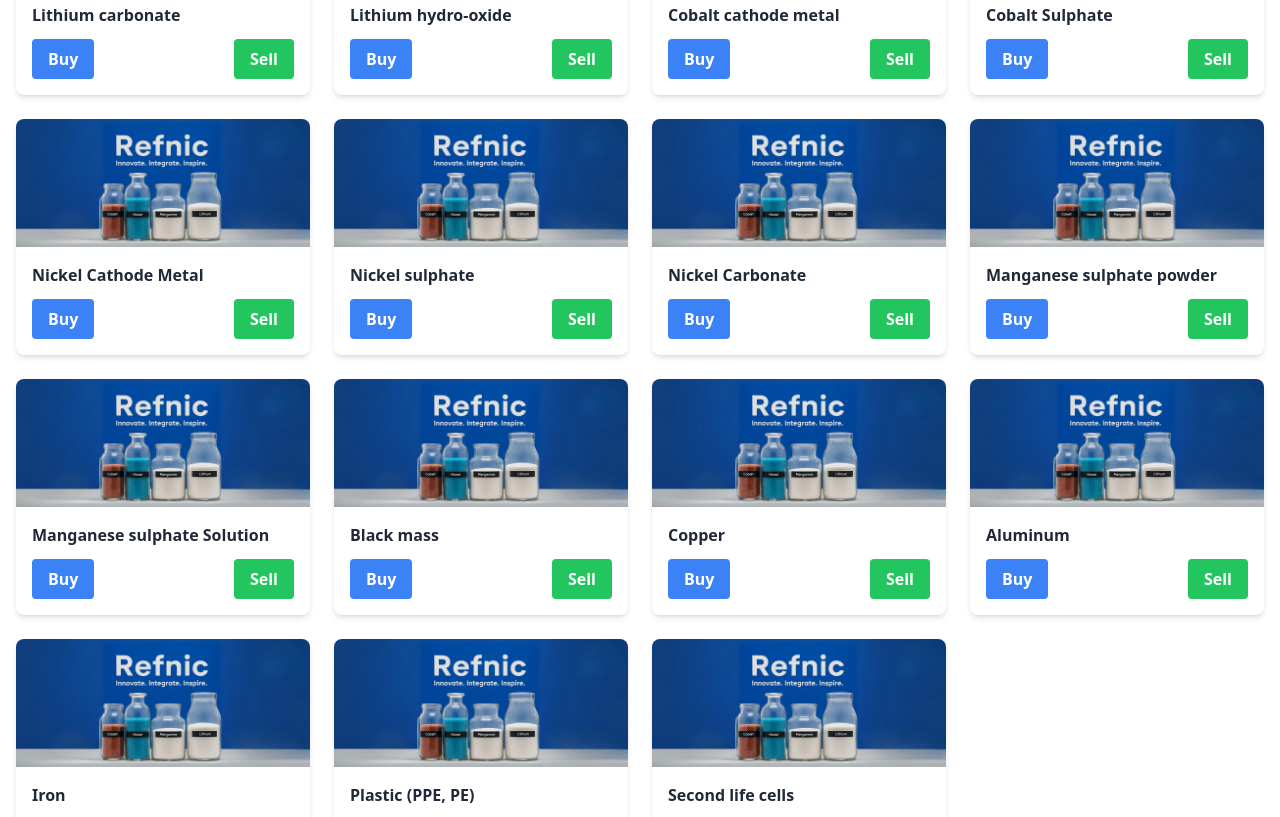
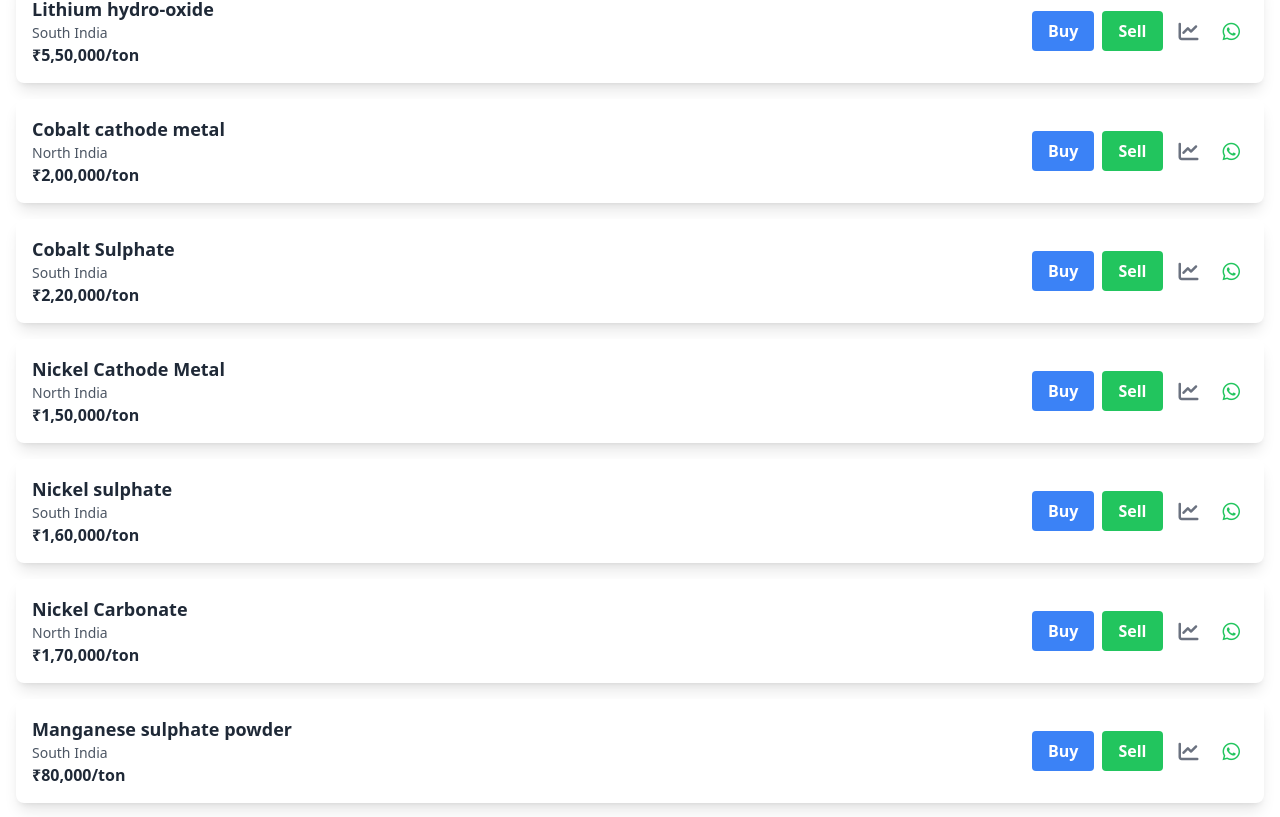
Before and after one commit to Zetrance-tech/refnic, a React (Vite) app: page /trade in a window 1280 px wide. Shown: the part 783-1600 px from the top of the page. Built offline with nearby package versions, Linux system fonts and the light colour scheme.

Commit message:
New trade page

```diff
--- a/index.html
+++ b/index.html
@@ -13,6 +13,7 @@
     <meta property="og:description" content="Pioneer in lithium-ion battery recycling with turnkey solutions and consulting services across India." />
     <meta property="og:type" content="website" />
     <meta property="og:url" content="https://refnic.com" />
+    <link rel="stylesheet" href="https://cdnjs.cloudflare.com/ajax/libs/font-awesome/6.0.0-beta3/css/all.min.css" />
 
     <!-- Structured Data -->
     <script type="application/ld+json">
--- /dev/null
+++ b/src/components/Commodities.tsx
@@ -0,0 +1,60 @@
+import React from 'react';
+
+interface Commodity {
+  name: string;
+  image: string;
+}
+
+const commodities: Commodity[] = [
+  { name: 'Lithium carbonate', image: '/assets/img/1.png' },
+  { name: 'Lithium hydro-oxide', image: '/assets/img/2.png' },
+  { name: 'Cobalt cathode metal', image: '/assets/img/3.png' },
+  { name: 'Cobalt Sulphate', image: '/assets/img/4.png' },
+];
+
+interface CommoditiesProps {
+  openModal: (type: 'buy' | 'sell', mineral: string) => void;
+}
+
+const Commodities: React.FC<CommoditiesProps> = ({ openModal }) => {
+  return (
+    <div className="bg-gray-50 py-12">
+      <div className="container mx-auto px-4 sm:px-6 lg:px-8">
+        <div className="text-center mb-12">
+          <h2 className="text-3xl md:text-4xl font-bold text-gray-800">
+            Commodities We Trade
+          </h2>
+        </div>
+        <div className="grid grid-cols-1 sm:grid-cols-2 md:grid-cols-4 gap-8">
+          {commodities.map((commodity) => (
+            <div
+              key={commodity.name}
+              className="bg-white rounded-xl shadow-lg hover:shadow-2xl transform hover:-translate-y-1 transition-all duration-300 ease-in-out flex flex-col overflow-hidden"
+            >
+              <img src={commodity.image} alt={commodity.name} className="w-full h-48 object-cover rounded-t-xl"/>
+              <div className="p-6 flex flex-col flex-grow">
+                <h3 className="text-lg font-bold text-gray-900 mb-4">{commodity.name}</h3>
+                <div className="mt-auto flex space-x-4">
+                  <button
+                    onClick={() => openModal('buy', commodity.name)}
+                    className="flex-1 bg-blue-600 text-white font-semibold py-2 px-4 rounded-lg hover:bg-blue-700 focus:outline-none focus:ring-2 focus:ring-offset-2 focus:ring-blue-500 transition-colors duration-300"
+                  >
+                    Buy
+                  </button>
+                  <button
+                    onClick={() => openModal('sell', commodity.name)}
+                    className="flex-1 bg-green-600 text-white font-semibold py-2 px-4 rounded-lg hover:bg-green-700 focus:outline-none focus:ring-2 focus:ring-offset-2 focus:ring-green-500 transition-colors duration-300"
+                  >
+                    Sell
+                  </button>
+                </div>
+              </div>
+            </div>
+          ))}
+        </div>
+      </div>
+    </div>
+  );
+};
+
+export default Commodities;
--- a/src/pages/BlackMassCalculator.tsx
+++ b/src/pages/BlackMassCalculator.tsx
@@ -54,7 +54,7 @@ const BlackMassCalculator: React.FC = () => {
         <div className="max-w-4xl mx-auto bg-white p-8 rounded-lg shadow-lg">
           <div className="mb-6">
             <label htmlFor="commodity-select" className="block text-lg font-medium text-gray-700 mb-2">
-              Select a Mineral
+              Select a Base Mineral
             </label>
             <select
               id="commodity-select"
--- a/src/pages/Pricing.tsx
+++ b/src/pages/Pricing.tsx
@@ -1,7 +1,9 @@
 import React, { useState } from 'react';
 import { LineChart, Line, XAxis, YAxis, CartesianGrid, Tooltip, Legend, ResponsiveContainer } from 'recharts';
+import { useNavigate } from 'react-router-dom';
 
 const Pricing: React.FC = () => {
+  const navigate = useNavigate();
   const [searchQuery, setSearchQuery] = useState('');
   const [currency, setCurrency] = useState('USD');
 
@@ -286,6 +288,14 @@ const Pricing: React.FC = () => {
                     <Line type="monotone" dataKey="uv" stroke="#8884d8" activeDot={{ r: 8 }} />
                   </LineChart>
                 </ResponsiveContainer>
+                <div className="flex justify-center mt-4">
+                  <button
+                    onClick={() => navigate('/trade')}
+                    className="bg-indigo-600 hover:bg-indigo-700 text-white font-bold py-2 px-6 rounded-full"
+                  >
+                    Buy/Sell
+                  </button>
+                </div>
             </div>
             ))}
         </div>
--- a/src/pages/Trade.tsx
+++ b/src/pages/Trade.tsx
@@ -1,13 +1,74 @@
 import React, { useState } from 'react';
+import { useNavigate } from 'react-router-dom';
 
 const Trade: React.FC = () => {
+  const navigate = useNavigate();
   const [showModal, setShowModal] = useState(false);
   const [modalType, setModalType] = useState<'buy' | 'sell' | null>(null);
   const [searchQuery, setSearchQuery] = useState('');
+  const [formData, setFormData] = useState({
+    name: '',
+    contact: '',
+    email: '',
+    company: '',
+    location: '',
+    mineral: '',
+    quantity: '',
+  });
 
-  const openModal = (type: 'buy' | 'sell') => {
+  const handleInputChange = (e: React.ChangeEvent<HTMLInputElement | HTMLSelectElement>) => {
+    const { id, value } = e.target;
+    setFormData((prevData) => ({
+      ...prevData,
+      [id]: value,
+    }));
+  };
+
+  const handleSubmit = async (e: React.FormEvent) => {
+    e.preventDefault();
+    const scriptURL = 'https://script.google.com/macros/s/AKfycbwyS538D-5c69FIrufTsSYknokmmA2ctH6LktkDctKgqIWps0Hq_mgz_lmcWCfIpS6H/exec';
+
+    const values = [
+      new Date().toLocaleString(),
+      modalType,
+      formData.name,
+      formData.contact,
+      formData.email,
+      formData.company,
+      formData.location,
+      formData.mineral,
+      formData.quantity,
+    ];
+
+    try {
+      await fetch(scriptURL, {
+        method: 'POST',
+        body: JSON.stringify({ values }),
+        headers: {
+          'Content-Type': 'text/plain;charset=utf-8',
+        },
+        mode: 'no-cors'
+      });
+      alert('Form submitted successfully!');
+      closeModal();
+    } catch (error) {
+      console.error('Error!', error);
+      alert('There was an error submitting the form.');
+    }
+  };
+
+  const openModal = (type: 'buy' | 'sell', mineral: string) => {
     setModalType(type);
     setShowModal(true);
+    setFormData({
+      name: '',
+      contact: '',
+      email: '',
+      company: '',
+      location: '',
+      quantity: '',
+      mineral: mineral,
+    });
   };
 
   const closeModal = () => {
@@ -16,25 +77,25 @@ const Trade: React.FC = () => {
   };
 
   const commodities = [
-    'Lithium carbonate',
-    'Lithium hydro-oxide',
-    'Cobalt cathode metal',
-    'Cobalt Sulphate',
-    'Nickel Cathode Metal',
-    'Nickel sulphate',
-    'Nickel Carbonate',
-    'Manganese sulphate powder',
-    'Manganese sulphate Solution',
-    'Black mass',
-    'Copper',
-    'Aluminum',
-    'Iron',
-    'Plastic (PPE, PE)',
-    'Second life cells',
+    { name: 'Lithium carbonate', location: 'North India', price: '₹5,00,000/ton' },
+    { name: 'Lithium hydro-oxide', location: 'South India', price: '₹5,50,000/ton' },
+    { name: 'Cobalt cathode metal', location: 'North India', price: '₹2,00,000/ton' },
+    { name: 'Cobalt Sulphate', location: 'South India', price: '₹2,20,000/ton' },
+    { name: 'Nickel Cathode Metal', location: 'North India', price: '₹1,50,000/ton' },
+    { name: 'Nickel sulphate', location: 'South India', price: '₹1,60,000/ton' },
+    { name: 'Nickel Carbonate', location: 'North India', price: '₹1,70,000/ton' },
+    { name: 'Manganese sulphate powder', location: 'South India', price: '₹80,000/ton' },
+    { name: 'Manganese sulphate Solution', location: 'South India', price: '₹85,000/ton' },
+    { name: 'Black mass', location: 'North India', price: '₹1,20,000/ton' },
+    { name: 'Copper', location: 'South India', price: '₹7,00,000/ton' },
+    { name: 'Aluminum', location: 'West India', price: '₹2,00,000/ton' },
+    { name: 'Iron', location: 'East India', price: '₹40,000/ton' },
+    { name: 'Plastic (PPE, PE)', location: 'West India', price: '₹50,000/ton' },
+    { name: 'Second life cells', location: 'North India', price: '₹3,00,000/ton' },
   ];
 
   const filteredCommodities = commodities.filter((item) =>
-    item.toLowerCase().includes(searchQuery.toLowerCase())
+    item.name.toLowerCase().includes(searchQuery.toLowerCase())
   );
 
   return (
@@ -72,26 +133,33 @@ const Trade: React.FC = () => {
 
         <div className="mt-12">
           <h2 className="text-2xl font-bold mb-6 text-center">Commodities We Trade</h2>
-            <div className="grid grid-cols-1 sm:grid-cols-2 lg:grid-cols-4 gap-6">
+          <div className="space-y-4">
             {filteredCommodities.map((item, index) => (
-                <div key={index} className="bg-white rounded-lg shadow-md hover:shadow-lg transition-shadow duration-300 overflow-hidden">
-                <img src="/assets/img/10.png" alt={item} className="w-full h-32 object-cover"/>
-                <div className="p-4">
-                    <p className="text-base font-semibold text-gray-800 mb-3">{item}</p>
-                    <div className="flex justify-between">
+              <div key={index} className="bg-white rounded-lg shadow-lg p-4 flex flex-col sm:flex-row justify-between items-center">
+                <div className="flex-1 mb-4 sm:mb-0">
+                  <p className="text-lg font-semibold text-gray-800">{item.name}</p>
+                  <p className="text-sm text-gray-600">{item.location}</p>
+                  <p className="text-md font-bold text-gray-800">{item.price}</p>
+                </div>
+                <div className="flex items-center space-x-2">
                   <button
-                        onClick={() => openModal('buy')}
+                    onClick={() => openModal('buy', item.name)}
                     className="bg-blue-500 hover:bg-blue-700 text-white font-bold py-2 px-4 rounded"
                   >
                     Buy
                   </button>
                   <button
-                        onClick={() => openModal('sell')}
+                    onClick={() => openModal('sell', item.name)}
                     className="bg-green-500 hover:bg-green-700 text-white font-bold py-2 px-4 rounded"
                   >
                     Sell
                   </button>
-                    </div>
+                  <button onClick={() => navigate('/pricing')} className="text-gray-500 hover:text-gray-700 p-2">
+                    <i className="fas fa-chart-line fa-lg"></i>
+                  </button>
+                  <a href={`https://wa.me/+91-7417333936?text=Hi,%20I%20am%20interested%20in%20${item.name}`} target="_blank" rel="noopener noreferrer" className="text-green-500 hover:text-green-700 p-2">
+                    <i className="fab fa-whatsapp fa-lg"></i>
+                  </a>
                 </div>
               </div>
             ))}
@@ -102,7 +170,7 @@ const Trade: React.FC = () => {
             <div className="fixed inset-0 bg-gray-600 bg-opacity-50 overflow-y-auto h-full w-full flex items-center justify-center z-[600]">
             <div className="bg-white p-8 rounded-lg shadow-xl w-full max-w-2xl">
                 <h2 className="text-2xl font-bold mb-4">{modalType === 'buy' ? 'Buy Mineral' : 'Sell Mineral'}</h2>
-                <form>
+                <form onSubmit={handleSubmit}>
                 <div className="grid grid-cols-1 md:grid-cols-2 gap-4">
                     <div className="mb-4">
                     <label className="block text-gray-700 text-sm font-bold mb-2" htmlFor="name">
@@ -113,6 +181,8 @@ const Trade: React.FC = () => {
                         id="name"
                         type="text"
                         placeholder="Your Name"
+                        value={formData.name}
+                        onChange={handleInputChange}
                     />
                     </div>
                     <div className="mb-4">
@@ -124,6 +194,8 @@ const Trade: React.FC = () => {
                         id="contact"
                         type="text"
                         placeholder="Contact Number"
+                        value={formData.contact}
+                        onChange={handleInputChange}
                     />
                     </div>
                     <div className="mb-4">
@@ -135,6 +207,8 @@ const Trade: React.FC = () => {
                         id="email"
                         type="email"
                         placeholder="Your Email"
+                        value={formData.email}
+                        onChange={handleInputChange}
                     />
                     </div>
                     <div className="mb-4">
@@ -146,6 +220,8 @@ const Trade: React.FC = () => {
                         id="company"
                         type="text"
                         placeholder="Company Name"
+                        value={formData.company}
+                        onChange={handleInputChange}
                     />
                     </div>
                     <div className="mb-4">
@@ -157,6 +233,8 @@ const Trade: React.FC = () => {
                         id="location"
                         type="text"
                         placeholder="Location"
+                        value={formData.location}
+                        onChange={handleInputChange}
                     />
                     </div>
                     <div className="mb-4">
@@ -166,10 +244,12 @@ const Trade: React.FC = () => {
                     <select
                         className="shadow appearance-none border rounded w-full py-2 px-3 text-gray-700 leading-tight focus:outline-none focus:shadow-outline"
                         id="mineral"
+                        value={formData.mineral}
+                        onChange={handleInputChange}
                     >
                         {commodities.map((mineral) => (
-                        <option key={mineral} value={mineral}>
-                            {mineral}
+                        <option key={mineral.name} value={mineral.name}>
+                            {mineral.name}
                         </option>
                         ))}
                     </select>
@@ -183,13 +263,15 @@ const Trade: React.FC = () => {
                         id="quantity"
                         type="number"
                         placeholder="Quantity"
+                        value={formData.quantity}
+                        onChange={handleInputChange}
                     />
                     </div>
                 </div>
                 <div className="flex items-center justify-between mt-4">
                     <button
                     className="bg-blue-500 hover:bg-blue-700 text-white font-bold py-2 px-4 rounded focus:outline-none focus:shadow-outline"
-                    type="button"
+                    type="submit"
                     >
                     Submit
                     </button>
```
Lines whose indentation alone changed are shown as unchanged.
